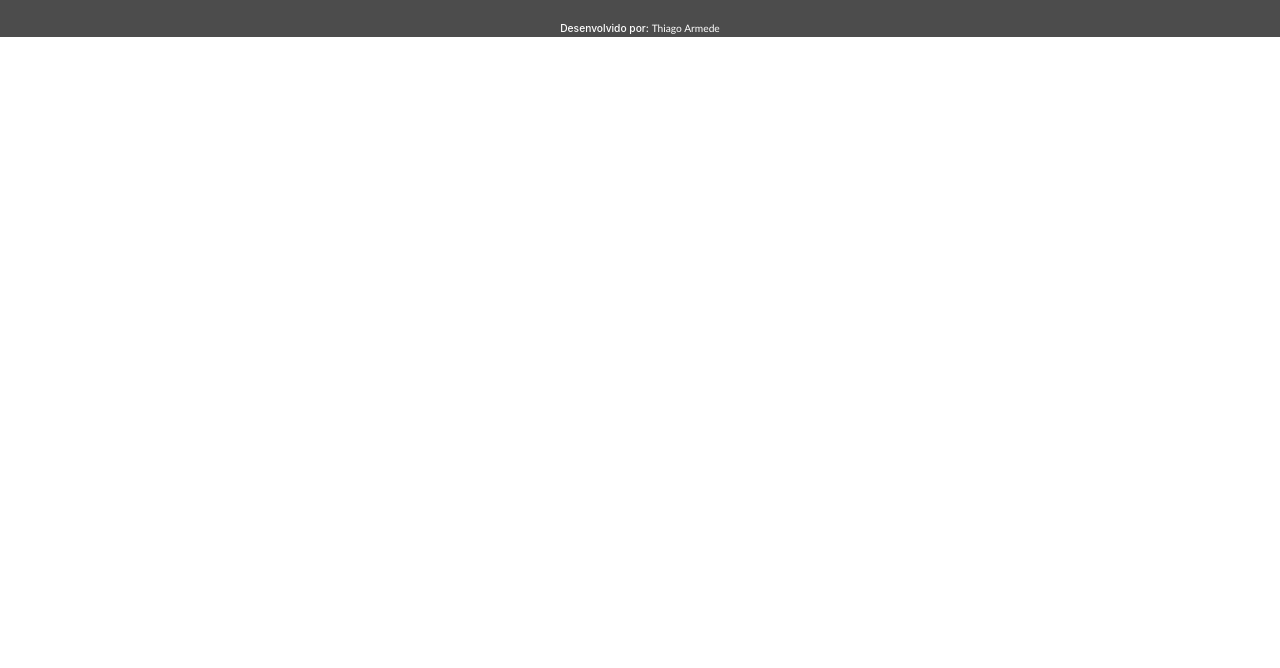
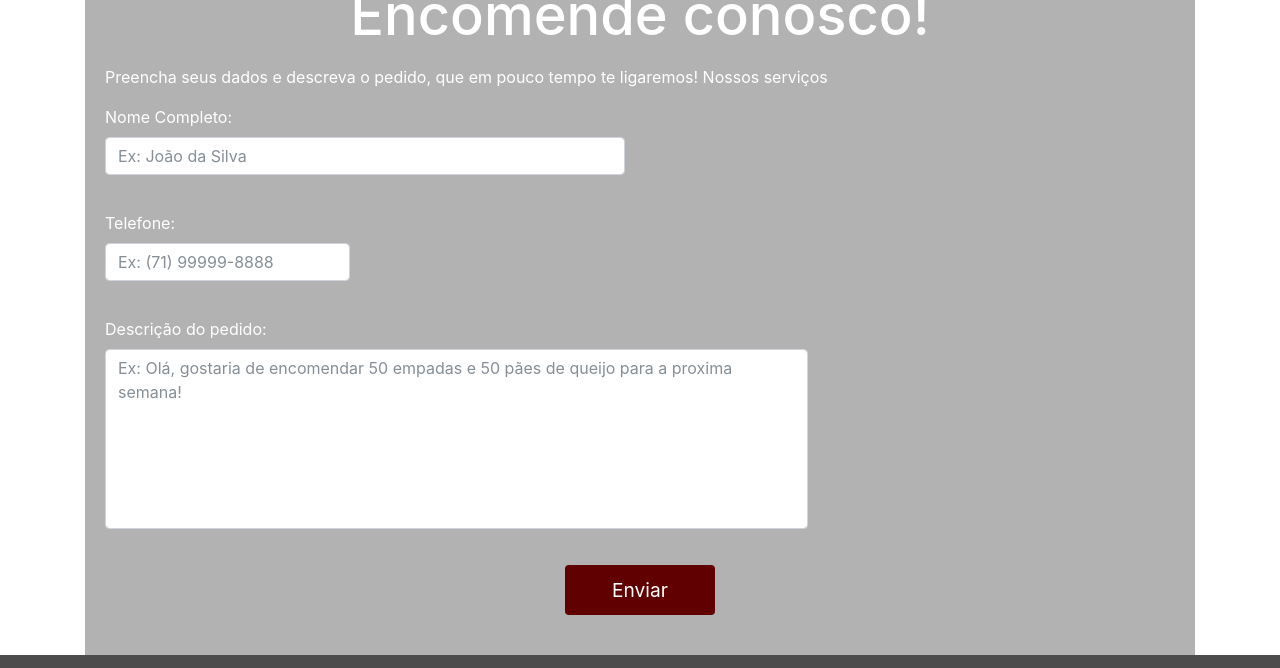
Before and after one commit to thiagoarmede/Paladar-Website, a website: page public/index.html in a window 1280 px wide. Shown: the part 1961-2629 px from the top of the page. Before the commit the page ends 1998 px from the top, so only its background shows below. Drawn offline with nearby package versions, Linux system fonts and the light colour scheme.

Commit message:
Inicio da implementação do formulário de encomendas.

```diff
--- /dev/null
+++ b/public/css/forms.css
@@ -0,0 +1,40 @@
+/*
+    Folha de estilo direcionada a área de encomendas do site.
+    Autor: Thiago Armede.
+    02/2018.
+*/
+
+.sessao-forms{
+    background: rgba(0,0,0, 0.3);
+    padding-bottom: 40px;
+    padding-top: 40px;
+    padding-left: 20px;
+    padding-right: 20px;
+}
+
+.header-encomendas{
+    color: white;
+}
+
+/*
+    Classes Associadas ao formulário das encomendas.
+*/
+
+.label-form{
+    color: white;
+    text-decoration: bold;
+}
+
+.inputs-encomendas{
+    margin-bottom: 20px;
+}
+
+.input-desc{
+    height: 180px;
+    resize: none;
+}
+
+.botao-form{
+    width: 150px;
+    height: 50px;
+}
--- a/public/css/style.css
+++ b/public/css/style.css
@@ -24,7 +24,19 @@ body{
     src: url('../text-fonts/ELEPHNT.TTF');
 }
 
-/*Utilizando flexbox para prender container no fim do site.*/
+.btn-custom{
+    color: white;
+    background: rgb(97, 0, 0);
+    transition: background 0.3s;
+}
+
+.btn-custom:hover{
+    background: rgb(150, 0, 0);
+    color: white;
+    border-color: white;
+}
+
+/* Utilizando flexbox para prender container no fim do site. */
 .conteudo{
     flex: 1;
 }
@@ -83,18 +95,10 @@ body{
 .botao-capa{
     display: table;
     margin: 0 auto;
+    color: white;
 }
 
-.btn-custom{
-    color: white;
-    background: rgb(97, 0, 0);
-    transition: background 0.3s;
-}
 
-.btn-custom:hover{
-    background: rgb(150, 0, 0);
-    color: white;
-}
 
 /* /////////////////////////////// */
 /* Classes referentes ao Carousel */
--- a/public/index.html
+++ b/public/index.html
@@ -8,10 +8,13 @@
         <link rel="shortcut icon" href="favicon.ico" type="image/x-icon">
         <!-- Estilo -->
         <link rel="stylesheet" href="css/style.css">
+        <link rel="stylesheet" href="css/forms.css">
 
         <!-- Bootstrap CSS -->
         <link rel="stylesheet" href="https://maxcdn.bootstrapcdn.com/bootstrap/4.0.0-beta.2/css/bootstrap.min.css" integrity="sha384-PsH8R72JQ3SOdhVi3uxftmaW6Vc51MKb0q5P2rRUpPvrszuE4W1povHYgTpBfshb"
             crossorigin="anonymous">
+
+
 
     </head>
 
@@ -115,8 +118,44 @@
             </section>
 
             <!-- Bloco Encomendas -->
-            <section>
-            </section>
+            <div class="sessao-forms">
+                <div class="header-encomendas">
+                    <p>
+                        <h1 style="color:white; text-align:center; font-size:350%;">Encomende conosco!</h1>
+                    </p>
+                    <p>
+                        Preencha seus dados e descreva o pedido, que em pouco tempo te ligaremos! Nossos serviços
+                    </p>
+                </div>
+
+                <form>
+                    <div class="row">
+                        <div class="form-group col-6">
+                            <label for="form-nome" class="label-form">Nome Completo: </label>
+                            <input type="text" class="form-control inputs-encomendas" placeholder="Ex: João da Silva" id="form-nome">
+                        </div>
+                    </div>
+                    <div class="row">
+                        <div class="form-group col-3">
+                            <label for="form-tel" class="label-form">Telefone: </label>
+                            <input type="text" class="form-control inputs-encomendas" placeholder="Ex: (71) 99999-8888" id="form-tel">
+                        </div>
+                    </div>
+                    <div class="row">
+                        <div class="form-group col-8">
+                                <label for="form-desc" class="label-form">Descrição do pedido: </label>
+                                <textarea type="text" class="form-control inputs-encomendas input-desc" placeholder="Ex: Olá, gostaria de encomendar 50 empadas e 50 pães de queijo para a proxima semana!" id="form-desc"></textarea>
+                        </div>
+                    </div>
+                    <div class="row">
+                        <button class="btn btn-custom botao-form mx-auto" type="submit">
+                            <span style="font-size:120%;">Enviar</span>
+                        </button>
+                    </div>
+                </form>
+            </div>
+
+
         </div>
 
         <!-- Rodapé da página-->
--- a/public/js/main.js
+++ b/public/js/main.js
@@ -1,24 +1 @@
-let carrossel = document.querySelector('.carrossel');
-
-var posTopCarrossel = carrossel.offsetTop;
-var posLeftCarrossel = carrossel.offsetLeft;
-
-//Eventoss
-function moveScrollCarrossel(){
-    if (this.hash !== "") {
-        // Prevent default anchor click behavior
-        event.preventDefault();
-        // Store hash
-        var hash = this.hash;
-
-        // Using jQuery's animate() method to add smooth page scroll
-        // The optional number (800) specifies the number of milliseconds it takes to scroll to the specified area
-          $('html, body').animate({
-            scrollTop: $(hash).offsetTop
-          }, 800, function(){
-
-            // Add hash (#) to URL when done scrolling (default click behavior)
-            window.location.hash = hash;
-          });
-      } // End if
-};
+const request = XMLHttpRequest();
```
